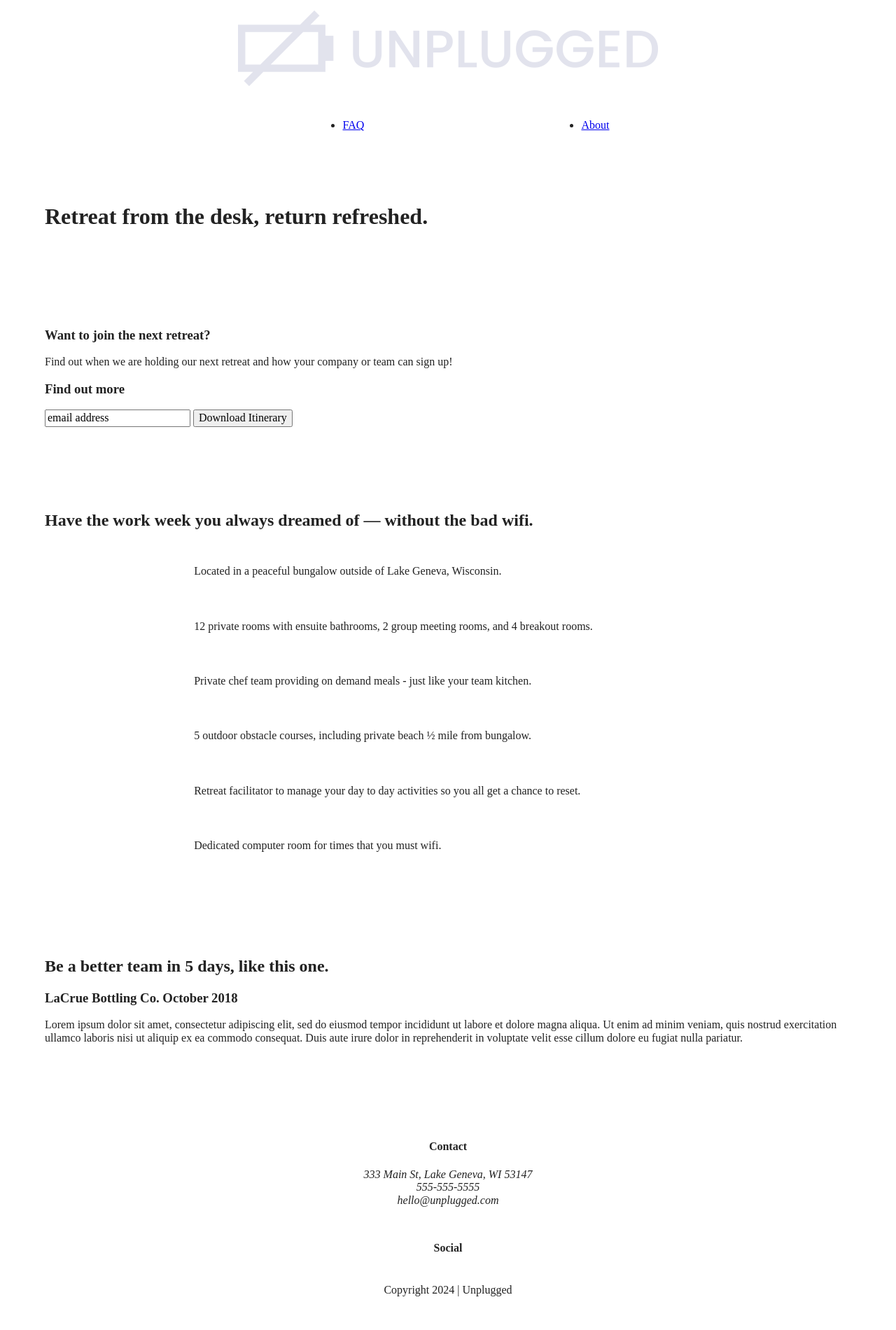
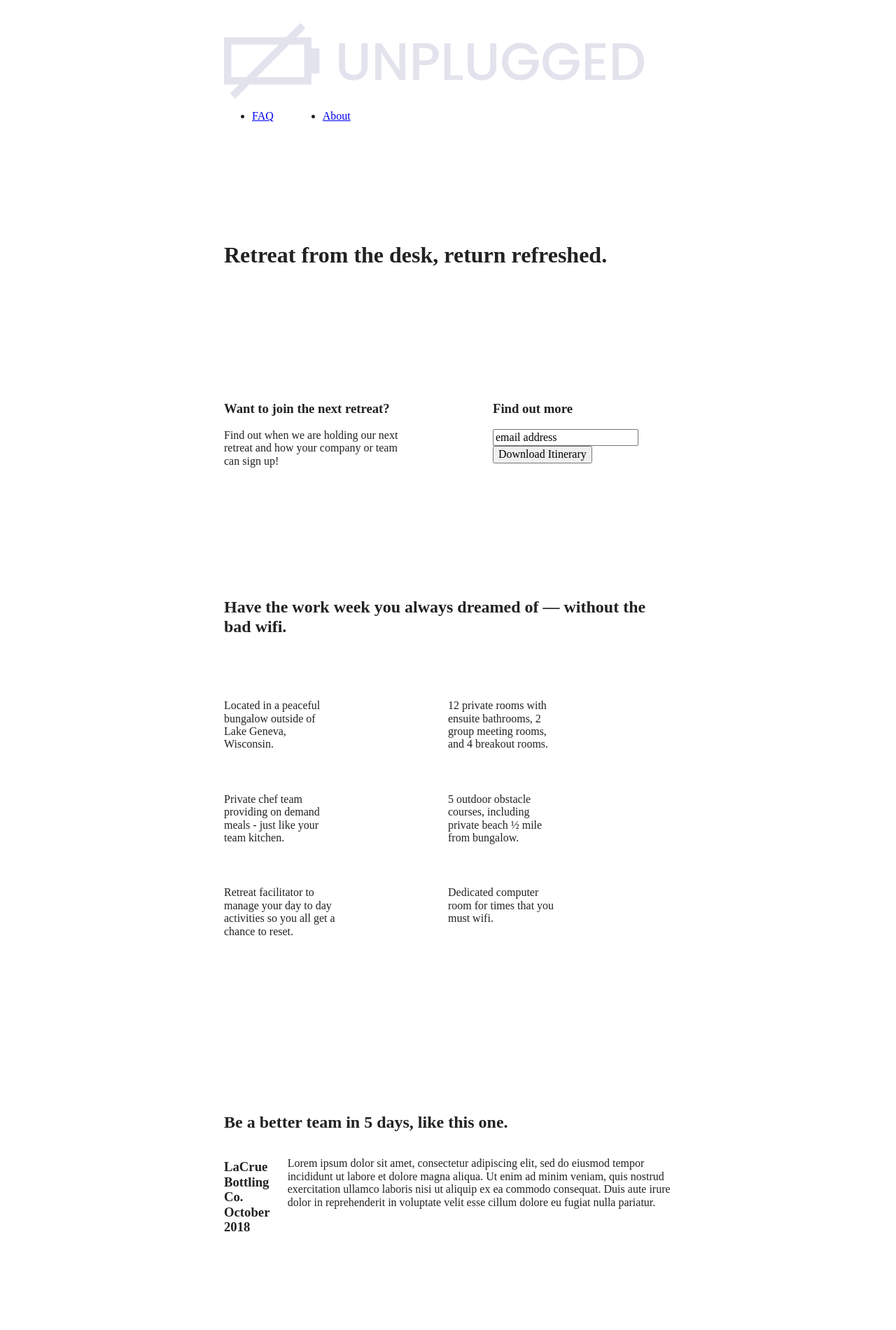
Before and after one commit to JamAli-W/unplugged, a website built with Parcel: page index.html in a window 1280 px wide. Shown: the top 1900 px of the page at 70% size. Built offline with nearby package versions, Linux system fonts and the light colour scheme; files whose address does not match are found by name.

Commit message:
Added media breakpoints for tablet, added padding and widths to faq and about pages

```diff
--- a/css/main.css
+++ b/css/main.css
@@ -138,7 +138,7 @@ footer p {
   margin: 0;
 }
 
-footer .content-wrapper{
+footer .content-wrapper {
   width: 55%;
 }
 
@@ -179,7 +179,7 @@ aside {
   justify-content: center;
 }
 
-features h2 {
+.features h2 {
   margin-bottom: 60px;
 }
 
@@ -341,8 +341,139 @@ features h2 {
    Modify as content requires.
    ========================================================================== */
 
-@media only screen and (min-width: 35em) {
-  /* Style adjustments for viewports that meet the condition */
+@media only screen and (min-width: 768px) {
+  /**TABLET STYLES HERE**/
+
+  /** General styles **/
+  .content-wrapper {
+  max-width: 640px;
+  margin: 100px 0;
+}
+
+/* Header */
+
+header {
+  padding: 33px 0;
+}
+
+header .content-wrapper {
+  width: 100%;
+  justify-content: space-between;
+}
+
+header nav {
+  width: 22%;
+}
+
+header nav ul {
+  justify-content: space-between;
+}
+
+.header-divider {
+  display: none;
+}
+
+/* Hero Area */
+
+/* Aside */
+aside .content-wrapper {
+  margin: 50px 0;
+  display: flex;    justify-content: space-between;
+  align-content: flex-start;
+}
+
+aside .content-wrapper .form-description,
+aside .content-wrapper .form {
+  width: 40%;
+  margin: 0;
+}
+
+/* Features */
+
+.features article {
+  display: flex;
+  align-items: center;
+  flex-flow: column-wrap;
+  flex-basis: 50%;
+}
+
+.features .features-item-description {
+  width: 50%;
+}
+
+/* Reviews */
+.reviews article {
+  display: flex;
+  justify-content: space-between;
+}
+
+.reviews article div {
+  width: 49%
+}
+
+/* Footer */
+footer .content-wrapper {
+  width: 65%;
+  margin: 100px 0;
+}
+
+.footer-content {
+  display: flex;
+  justify-content: space-between;
+  align-items: center;
+}
+
+footer .contact {
+  margin-bottom: 0;
+}
+
+footer .copyright {
+  width: 100%;
+}
+
+/* ==========================================================================
+   About Page
+   ========================================================================== */
+
+.mission-content {
+  display: flex;
+  justify-content: space-between;
+  align-items: flex-start;
+  padding-top: 20px;
+}
+
+.mission-content p {
+  width: 45%;
+}
+
+.contact-section .content-wrapper h2 {
+ width: 80%;
+}
+
+.contact-content {
+  display: flex;
+  justify-content: space-between;
+  align-items: flex-start;
+}
+
+/* ==========================================================================
+   About Page
+   ========================================================================== */
+
+.faq .content-wrapper {
+  justify-content: space-between;
+}
+
+.faq-content {
+  flex-basis: 45%;
+}
+
+.faq h2 {
+  width: 100%;
+}
+
+@media only screen and (min-width: 1200px) {
+  /**DESKTOP STYLES HERE**/
 }
 
 @media print,
```
Also changed, not shown: about/index.html (+4 -9 lines), faq/index.html (+1 -0 lines).
